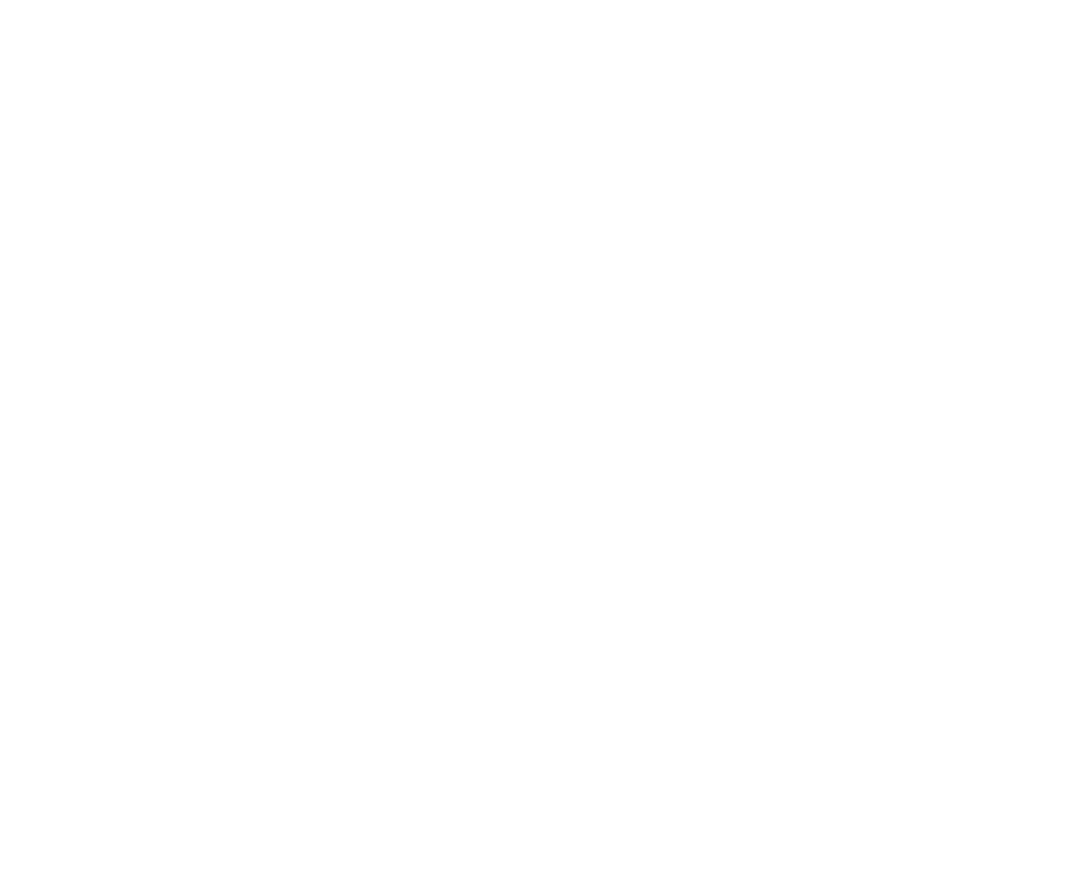
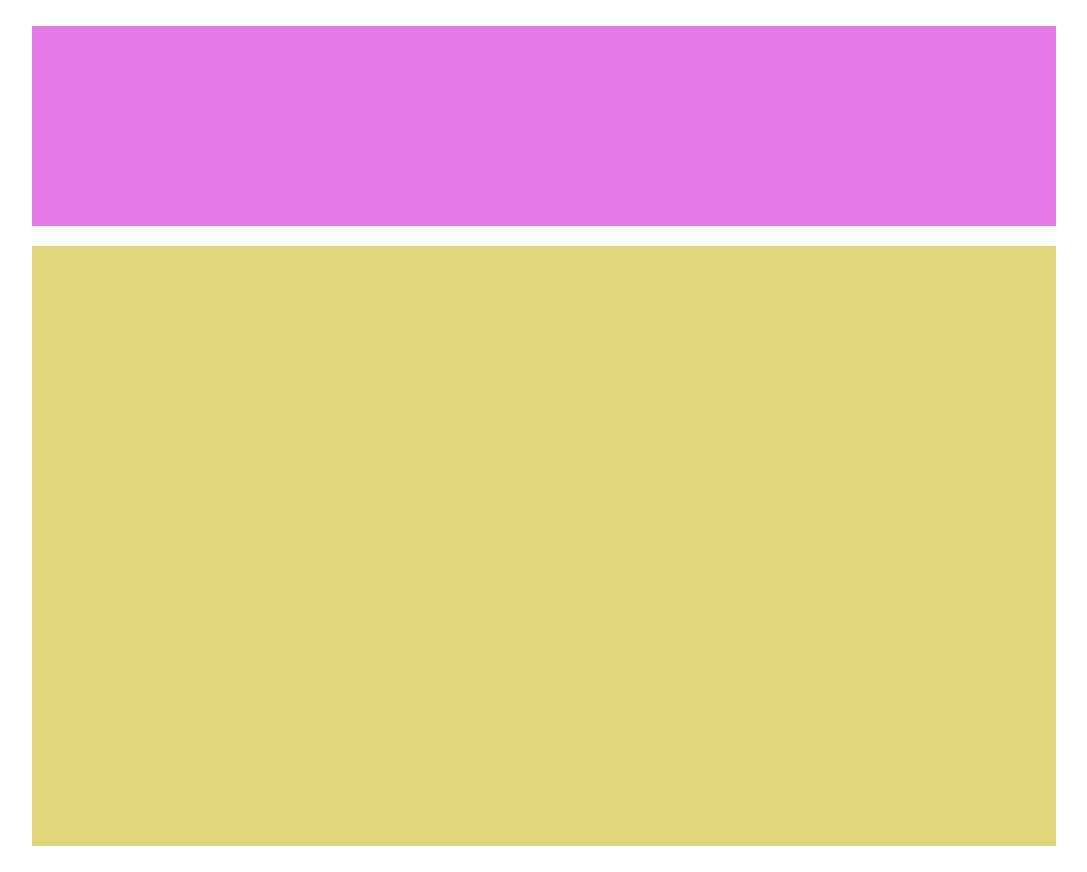
Before and after one commit to DanieleBool/htmlcss-struttura-wp, a plain HTML site: page index.html in a window 1280 px wide. Shown: the whole page, without its empty margins (96-1183 px from the left). Before the commit the page ends 800 px from the top, so only its background shows below. Drawn offline with Linux system fonts and the light colour scheme; files that its build step writes are made by us from their sources.

Commit message:
struttura header

```diff
--- a/css/style.css
+++ b/css/style.css
@@ -1,7 +1,37 @@
 /* commons */
 
 * {
-    margin: 0;
+    margin: auto;
     padding: 0;
     box-sizing: border-box;
 }
+
+body{
+    background-color: white;
+    margin: 2% 0%;
+}
+
+/* header */
+
+header {
+    width: 80%
+}
+
+.header-top{
+    height: 200px;
+}
+
+.header-bottom{
+    margin: 2% 0%;
+    height: 600px;
+}
+
+.debug .header-top {
+	background-color: rgb(229, 121, 230);
+}
+
+.debug .header-bottom {
+	background-color: rgb(225, 214, 122);
+}
+
+/* inizio main */
--- a/index.html
+++ b/index.html
@@ -5,13 +5,18 @@
     <meta http-equiv="X-UA-Compatible" content="IE=edge">
     <meta name="viewport" content="width=device-width, initial-scale=1.0">
     <title>Tema di Wordpress</title>
-    <link rel="stylesheet" href="style.css">
+    <link rel="stylesheet" href="css/style.css">
 </head>
 <body>
-    <header class="">
+    <header class="debug">
         <div class="header-top">
+            <!-- inizio nav -->
+            <nav>
 
+            </nav>
+            <!-- fine nav -->
         </div>
+
         <div class="header-bottom">
 
         </div>
```
